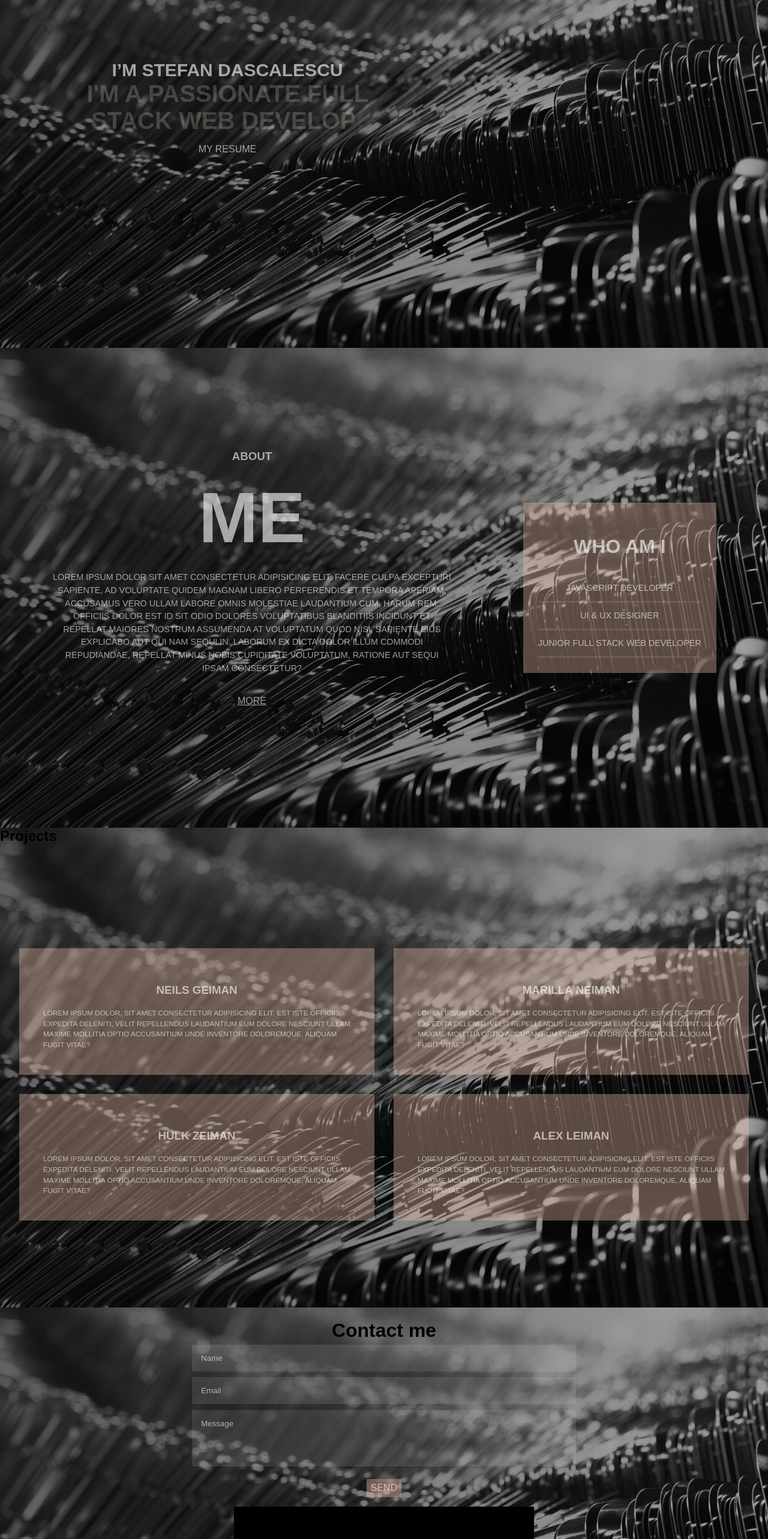
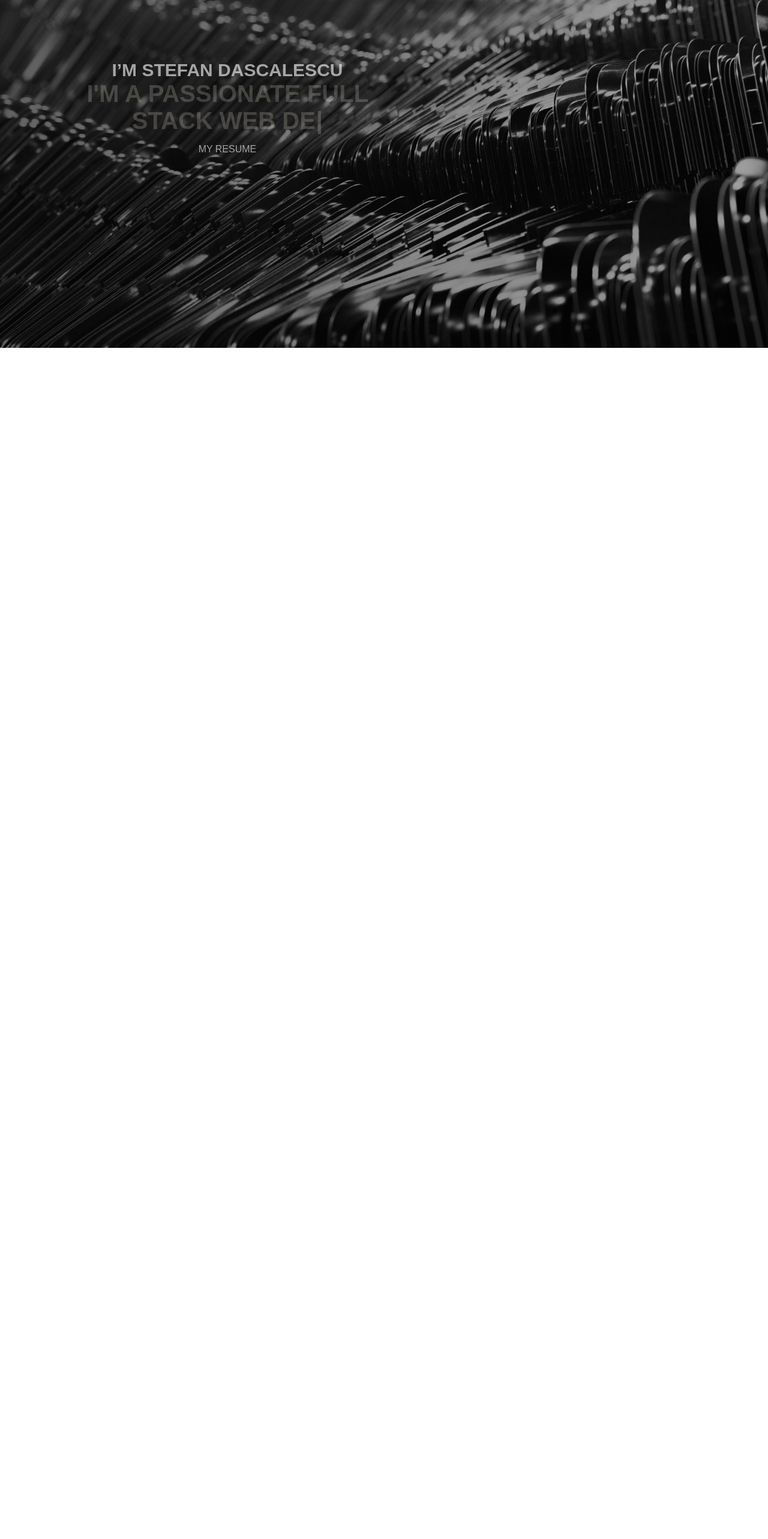
Before and after one commit to StefanDsd/Stefan-React-Portfolio, a React (Create React App) app: page / in a window 1280 px wide. Shown: the part 220-2786 px from the top of the page at 60% size. After the commit the page ends 800 px from the top, so only its background shows below. Built offline with nearby package versions, Linux system fonts and the light colour scheme.

Commit message:
with routes

```diff
--- a/src/App.js
+++ b/src/App.js
@@ -1,21 +1,21 @@
-
-
-import Header from './components/Header';
-import Contact from './components/Contact';
-import Section from './components/Section';
-import Info from './components/Info';
-import Testimonials from './components/Testimonials';
-import './App.css';
+import Contact from "./components/Contact";
+import Section from "./components/Section";
+import Info from "./components/Info";
+import Testimonials from "./components/Testimonials";
+import "./App.css";
+import { Route, Routes } from "react-router-dom";
+import Header from "./components/Header";
 
 function App() {
-
   return (
     <div className="App">
       <Header />
-      <Section />
-      <Info />
-      <Testimonials />
-      <Contact />
+      <Routes>
+        <Route path="/" element={<Section />} />;
+        <Route path="/info" element={<Info />} />
+        <Route path="/testimonials" element={<Testimonials />} />
+        <Route path="/contact" element={<Contact />} />
+      </Routes>
     </div>
   );
 }
--- a/src/components/Contact.js
+++ /dev/null
@@ -1,21 +0,0 @@
-import React from 'react';
-import { Link } from 'react-router-dom';
-import './styles/Contact.css'
-import HireMe from "./HireMe";
-
-
-const Contact = () => {
-  return (
-        <div className='contact'>
-        <h1>Contact me</h1>
-        <input type="text" placeholder='Name'/>
-        <input type="text" placeholder='Email'/>
-        <input type="text" placeholder='Message' className='input-message'/>
-        <Link to='/'>send</Link>
-        <div className='second-lottie'>
-          <HireMe />
-        </div>
-  </div>);
-};
-
-export default Contact;
--- /dev/null
+++ b/src/components/Contact/index.js
@@ -0,0 +1,21 @@
+import React from "react";
+import { Link } from "react-router-dom";
+import "./Contact.module.css";
+import HireMe from "./../HireMe";
+
+const Contact = () => {
+  return (
+    <div className="contact">
+      <h1>Contact me</h1>
+      <input type="text" placeholder="Name" />
+      <input type="text" placeholder="Email" />
+      <input type="text" placeholder="Message" className="input-message" />
+      <Link to="/">send</Link>
+      <div className="second-lottie">
+        <HireMe />
+      </div>
+    </div>
+  );
+};
+
+export default Contact;
--- a/src/index.js
+++ b/src/index.js
@@ -1,28 +1,18 @@
-import React from 'react';
-import ReactDOM from 'react-dom/client';
-import './index.css';
-import App from './App';
-import Contact from './components/Contact';
-import Info from './components/Info';
-import Testimonials from './components/Testimonials';
-import { BrowserRouter as Router,Routes,Route} from 'react-router-dom';
-import reportWebVitals from './reportWebVitals';
+import React from "react";
+import ReactDOM from "react-dom/client";
+import "./index.css";
+import App from "./App";
+import { BrowserRouter as Router } from "react-router-dom";
+import reportWebVitals from "./reportWebVitals";
 
-const root = ReactDOM.createRoot(document.getElementById('root'));
+const root = ReactDOM.createRoot(document.getElementById("root"));
+
 root.render(
   <React.StrictMode>
     <Router>
-      <Routes>
-        <Route path="/" element={<App />} />;
-        <Route path="/info" element={<Info />} />
-        <Route path="/testimonials" element={<Testimonials />} />
-        <Route path='/contact' element={<Contact/>}/>
-      </Routes>
-    </Router>,
+      <App />
+    </Router>
   </React.StrictMode>
 );
 
-// If you want to start measuring performance in your app, pass a function
-// to log results (for example: reportWebVitals(console.log))
-// or send to an analytics endpoint. Learn more: https://bit.ly/CRA-vitals
 reportWebVitals();
```
Also changed, not shown: src/components/Contact/Contact.module.css (renamed from src/components/styles/Contact.css), 1 other file (tests, documents, lock files or other folders).
